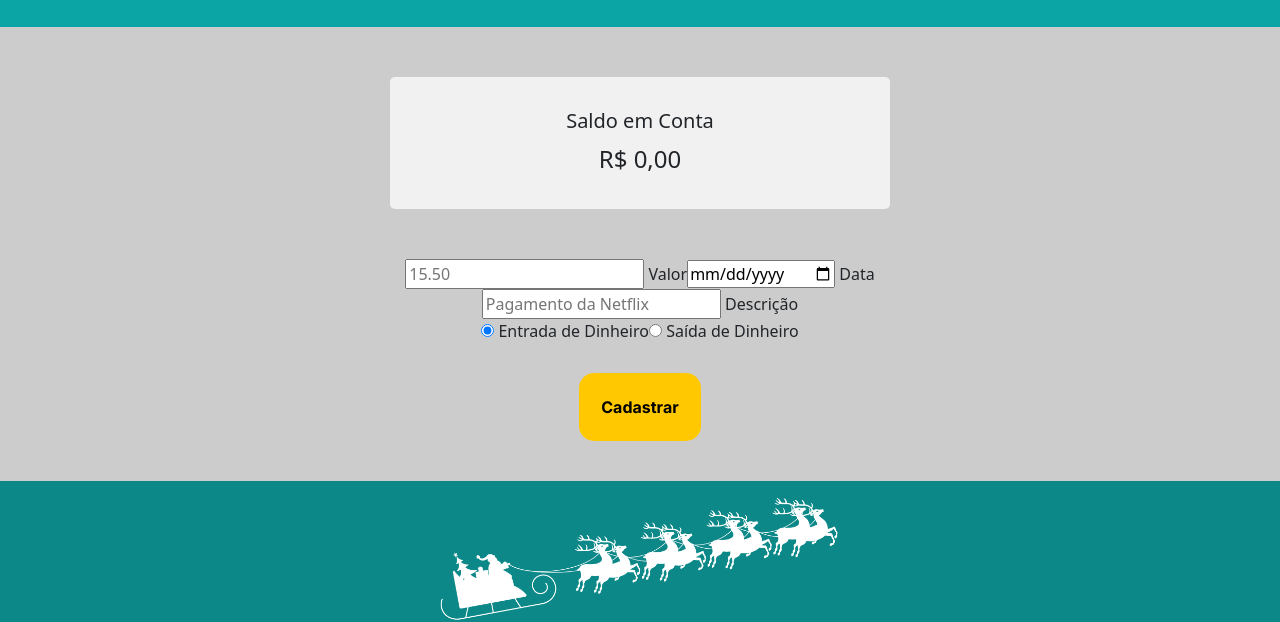
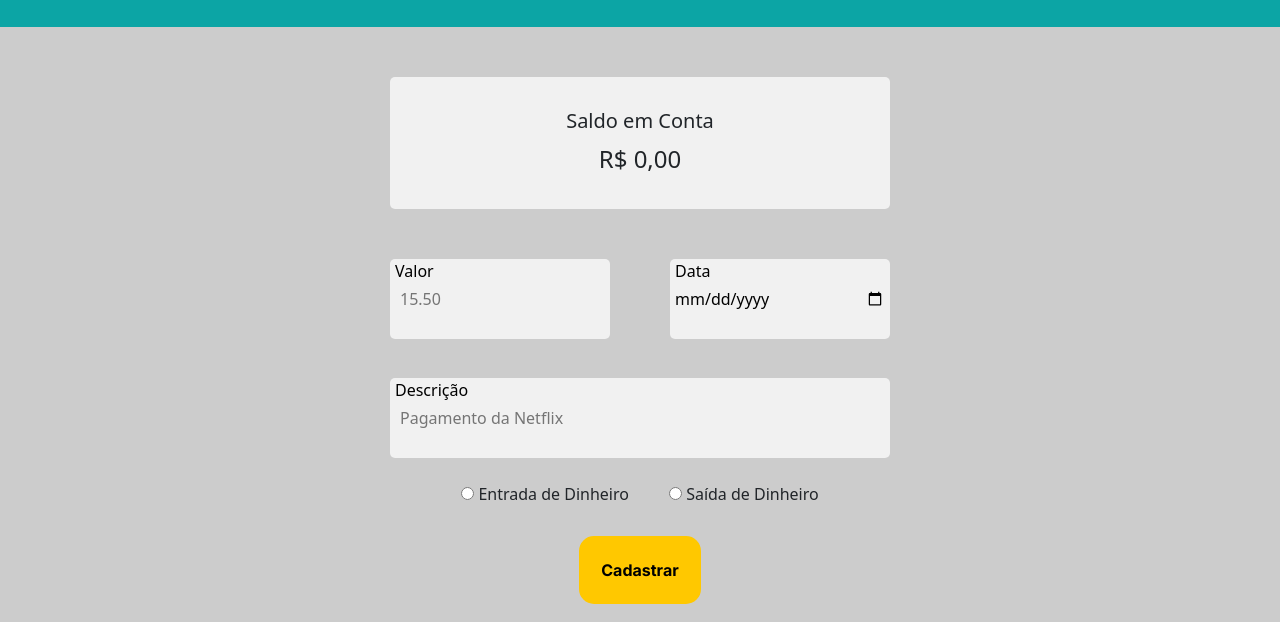
Before and after one commit to CaioSenaSouto/App-Finances, a plain HTML site: page lancamentos.html in a window 1280 px wide. Shown: the part 135-757 px from the top of the page. Drawn offline with nearby package versions, Linux system fonts and the light colour scheme.

Commit message:
Subindo correções dos arquivos

```diff
--- a/js/lancamento.js
+++ b/js/lancamentos.js
@@ -15,10 +15,9 @@ function validacao(e) {
     }
 
     const erro = verificandoErro()
-    console.log("Erro encontrado: ", erro)
 
     if (erro) {
-        campo.setCustomValidity("Hey, não esquece de me preencher :(")
+        campo.setCustomValidity("Hey, não esquece de mim :(")
         campo.style.border = "3px solid rgb(255, 56, 56)"
     } else {
         campo.setCustomValidity("")
--- a/lancamentos.html
+++ b/lancamentos.html
@@ -8,7 +8,7 @@
         <link rel="shortcut icon" href="assets/D-neon_site_invest.png">
 
         <link rel="stylesheet" href="css/global.css">
-        <link rel="stylesheet" href="css/lancamento.css">
+        <link rel="stylesheet" href="css/lancamentos.css">
 
         <link href="https://cdn.jsdelivr.net/npm/bootstrap@5.1.3/dist/css/bootstrap.min.css" rel="stylesheet" integrity="sha384-1BmE4kWBq78iYhFldvKuhfTAU6auU8tT94WrHftjDbrCEXSU1oBoqyl2QvZ6jIW3" crossorigin="anonymous">
 
@@ -16,7 +16,7 @@
         <link rel="preconnect" href="https://fonts.gstatic.com" crossorigin>
         <link href="https://fonts.googleapis.com/css2?family=Inter:wght@100;700&display=swap" rel="stylesheet">
 
-        <script src="js/script.js" defer></script>
+        <script src="js/lancamentos.js" defer></script>
     </head>
 
     <body>
@@ -50,7 +50,7 @@
         <form action="">
             <div class="d-flex justify-content-center align-items-center responsividade">
                 <div class="input">
-                    <input id="valor" required placeholder="15.50" type="number" min="0">
+                    <input id="valor" required placeholder="15.50" type="number" min="0" step="0.01">
                     <label class="valor" for="valor">Valor</label>
                     <span class="error"></span>
                 </div>
@@ -70,12 +70,13 @@
             </div>
 
             <div class="input d-flex justify-content-center">
-                <label class="entrada" for="radio-email"><input type="radio" name="entrada" value="email" id="entrada" checked> Entrada de Dinheiro</label>
-                <label class="saida" for="radio-email"><input type="radio" name="entrada" value="email" id="entrada"> Saída de Dinheiro</label>
+                <label class="entrada" for="radio-entrada"><input type="radio" name="opcao" id="radio-entrada" required> Entrada de Dinheiro</label>
+                <label class="saida" for="radio-saida"><input type="radio" name="opcao" id="radio-saida"> Saída de Dinheiro</label>
             </div>
 
             <button class="d-grid gap-2 mx-auto" type="submit"><a href="./tabela.html">Cadastrar</a></button>
-        </form>
+            <!-- <button class="d-grid gap-2 mx-auto" type="submit">Cadastrar</button> -->
+           </form>
 
         <footer class="footer-natal d-flex flex-column justify-content-center">
             <img class="treno" alt="silhueta de um trenó de natal sendo puxado por renas" src="assets/pngwing.com2.png">
```
